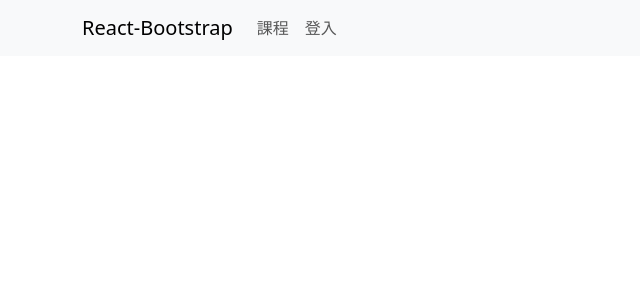
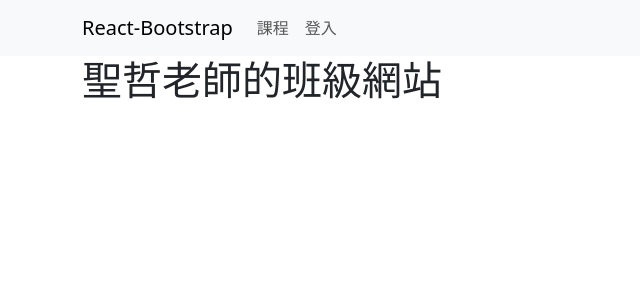
Before and after one commit to Wholewivesman/Arthur_Lai_classroom, a Next.js app: page / in a window 1280 px wide. Shown: the top 300 px of the page, without its empty margins (0-640 px from the left). Built offline with nearby package versions, Linux system fonts and the light colour scheme.

Commit message:
main page topic

```diff
--- a/pages/div.js
+++ /dev/null
@@ -1,2 +0,0 @@
-const element = ReactDOM.createRoot(document.getElementById('root'));
-element.render(<h1>聖哲老師的班級網站</h1>);
--- a/pages/index.jsx
+++ b/pages/index.jsx
@@ -8,11 +8,9 @@ export default function HomePage() {
     <>
       <MainNavbar>
       </ MainNavbar>
-
       <Container>
         {/* 聖哲的官網 */}
-        <div id="root">
-        </div>
+        <h1>聖哲老師的班級網站</h1>
         <Container>
           {/* 公告 */}
           {/* 課堂規範 */}
```
